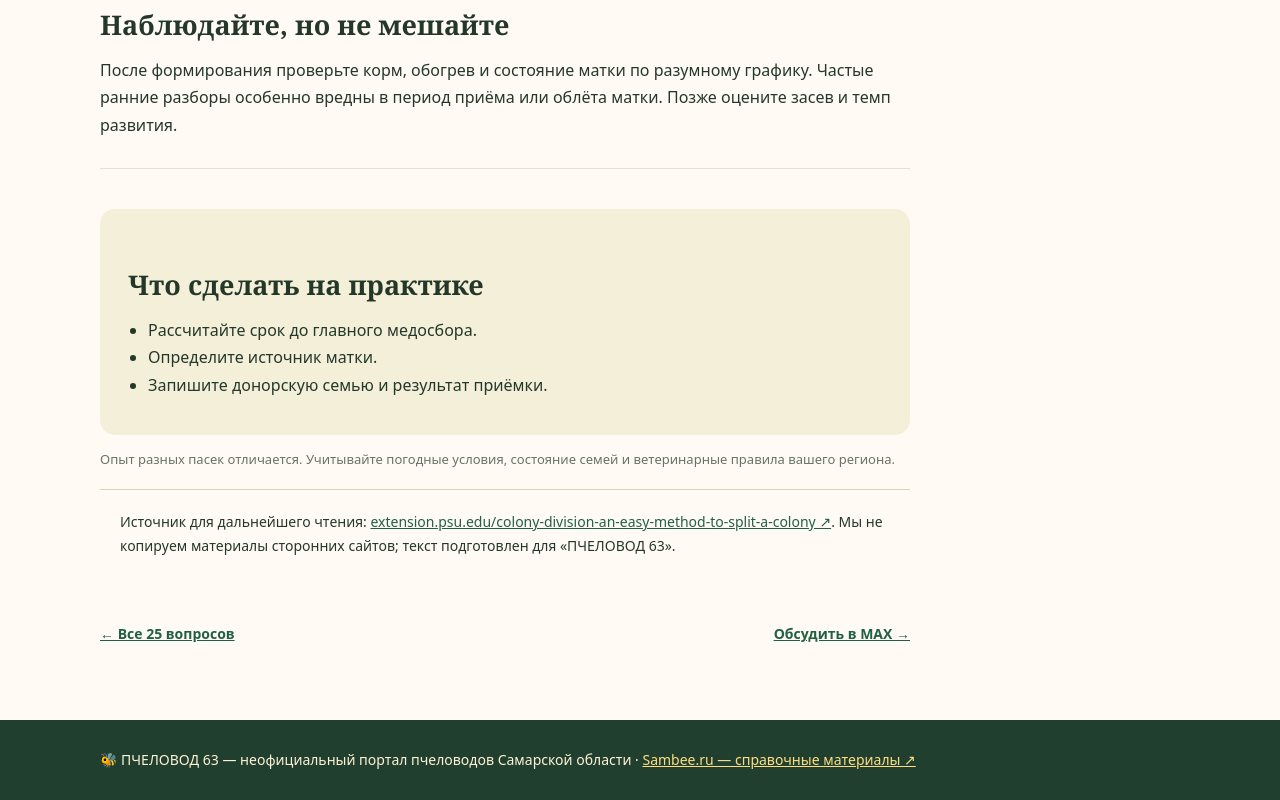
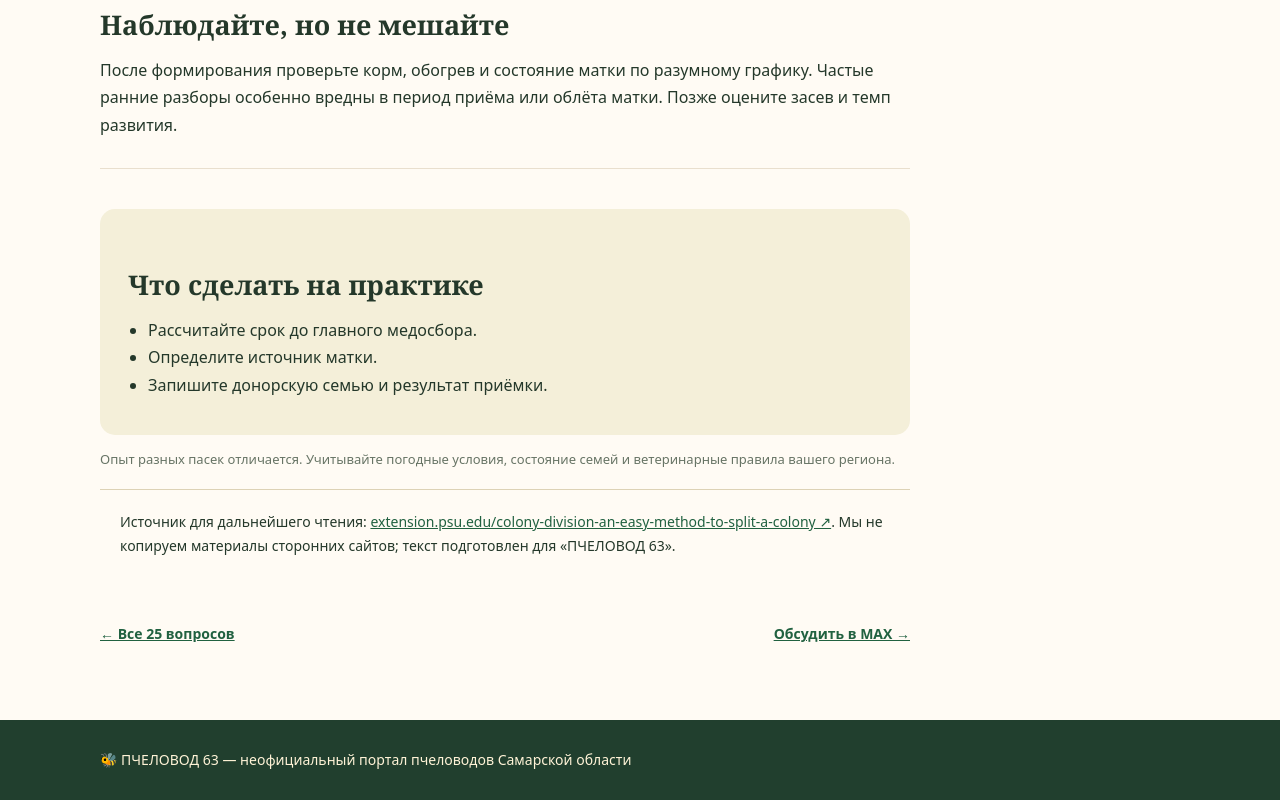
Before and after one commit to komahdop-ctrl/pchelovod63-website, a website built with Vite: page articles/kak-sdelat-otvodok.html in a window 1280 px wide. Shown: the part 1164-1964 px from the top of the page. Built offline with nearby package versions, Linux system fonts and the light colour scheme.

Commit message:
Remove unapproved third-party link from article

```diff
--- a/articles/kak-sdelat-otvodok.html
+++ b/articles/kak-sdelat-otvodok.html
@@ -1,4 +1,4 @@
 <!doctype html><html lang="ru"><head><meta charset="utf-8"><meta name="viewport" content="width=device-width,initial-scale=1"><meta name="description" content="Сила семьи-донора и правильный срок важнее количества рамок."><title>Как сделать отводок и не ослабить основную семью? — ПЧЕЛОВОД 63</title><link rel="stylesheet" href="style.css"></head><body><header><div class="wrap top"><a class="brand" href="../">🐝 ПЧЕЛОВОД <em>63</em></a><nav><a href="../">Главная</a><a href="index.html">Все статьи</a><a href="../apiaries/index.html">Пасеки</a><a href="../organizations/index.html">Организации</a></nav></div></header><div class="hero"><div class="wrap"><div class="eyebrow">Практикующим · Практические материалы</div><h1>Как сделать отводок и не ослабить основную семью?</h1><p>Сила семьи-донора и правильный срок важнее количества рамок.</p><div class="meta">Редакция «ПЧЕЛОВОД 63» · октябрь 2026 · материал общего характера</div></div></div><main class="wrap content"><article class="article"><section><h2>Сначала проверьте донора</h2><p>Для отводка нужна действительно сильная, здоровая семья с запасом расплода, корма и взрослых пчёл. От слабой семьи изымать расплод рискованно: можно лишить её темпа развития и шанса использовать медосбор.</p></section>
 <section><h2>Обеспечьте матку и возраст пчелы</h2><p>Отводок можно организовать с плодной маткой, маточником или самостоятельным выводом матки — сроки и риск безматочности отличаются. При сборке следите, чтобы не перенести матку из семьи-донора случайно. Нужна достаточная доля молодой пчелы для обогрева расплода.</p></section>
 <section><h2>Контролируйте слёт</h2><p>Лётные пчёлы могут вернуться на прежнее место. При постановке вблизи материнской семьи это нужно учитывать, иначе отводок резко ослабеет. Подбирайте время и размещение по выбранной технологии.</p></section>
-<section><h2>Наблюдайте, но не мешайте</h2><p>После формирования проверьте корм, обогрев и состояние матки по разумному графику. Частые ранние разборы особенно вредны в период приёма или облёта матки. Позже оцените засев и темп развития.</p></section><aside class="check"><h2>Что сделать на практике</h2><ul><li>Рассчитайте срок до главного медосбора.</li><li>Определите источник матки.</li><li>Запишите донорскую семью и результат приёмки.</li></ul></aside><p class="hint">Опыт разных пасек отличается. Учитывайте погодные условия, состояние семей и ветеринарные правила вашего региона.</p><div class="source">Источник для дальнейшего чтения: <a href="https://extension.psu.edu/colony-division-an-easy-method-to-split-a-colony" target="_blank" rel="noopener noreferrer">extension.psu.edu/colony-division-an-easy-method-to-split-a-colony ↗</a>. Мы не копируем материалы сторонних сайтов; текст подготовлен для «ПЧЕЛОВОД 63».</div><nav class="pager"><a href="index.html">← Все 25 вопросов</a><a href="https://max.ru/join/AyeqmcceXrj0-DUU6eYFV_1aW947vEiFZJuWvVIrmQ8" target="_blank" rel="noopener noreferrer">Обсудить в MAX →</a></nav></article></main><footer><div class="wrap">🐝 ПЧЕЛОВОД 63 — неофициальный портал пчеловодов Самарской области · <a href="https://sambee.ru/" target="_blank" rel="noopener noreferrer">Sambee.ru — справочные материалы ↗</a></div></footer></body></html>
+<section><h2>Наблюдайте, но не мешайте</h2><p>После формирования проверьте корм, обогрев и состояние матки по разумному графику. Частые ранние разборы особенно вредны в период приёма или облёта матки. Позже оцените засев и темп развития.</p></section><aside class="check"><h2>Что сделать на практике</h2><ul><li>Рассчитайте срок до главного медосбора.</li><li>Определите источник матки.</li><li>Запишите донорскую семью и результат приёмки.</li></ul></aside><p class="hint">Опыт разных пасек отличается. Учитывайте погодные условия, состояние семей и ветеринарные правила вашего региона.</p><div class="source">Источник для дальнейшего чтения: <a href="https://extension.psu.edu/colony-division-an-easy-method-to-split-a-colony" target="_blank" rel="noopener noreferrer">extension.psu.edu/colony-division-an-easy-method-to-split-a-colony ↗</a>. Мы не копируем материалы сторонних сайтов; текст подготовлен для «ПЧЕЛОВОД 63».</div><nav class="pager"><a href="index.html">← Все 25 вопросов</a><a href="https://max.ru/join/AyeqmcceXrj0-DUU6eYFV_1aW947vEiFZJuWvVIrmQ8" target="_blank" rel="noopener noreferrer">Обсудить в MAX →</a></nav></article></main><footer><div class="wrap">🐝 ПЧЕЛОВОД 63 — неофициальный портал пчеловодов Самарской области</div></footer></body></html>
```
